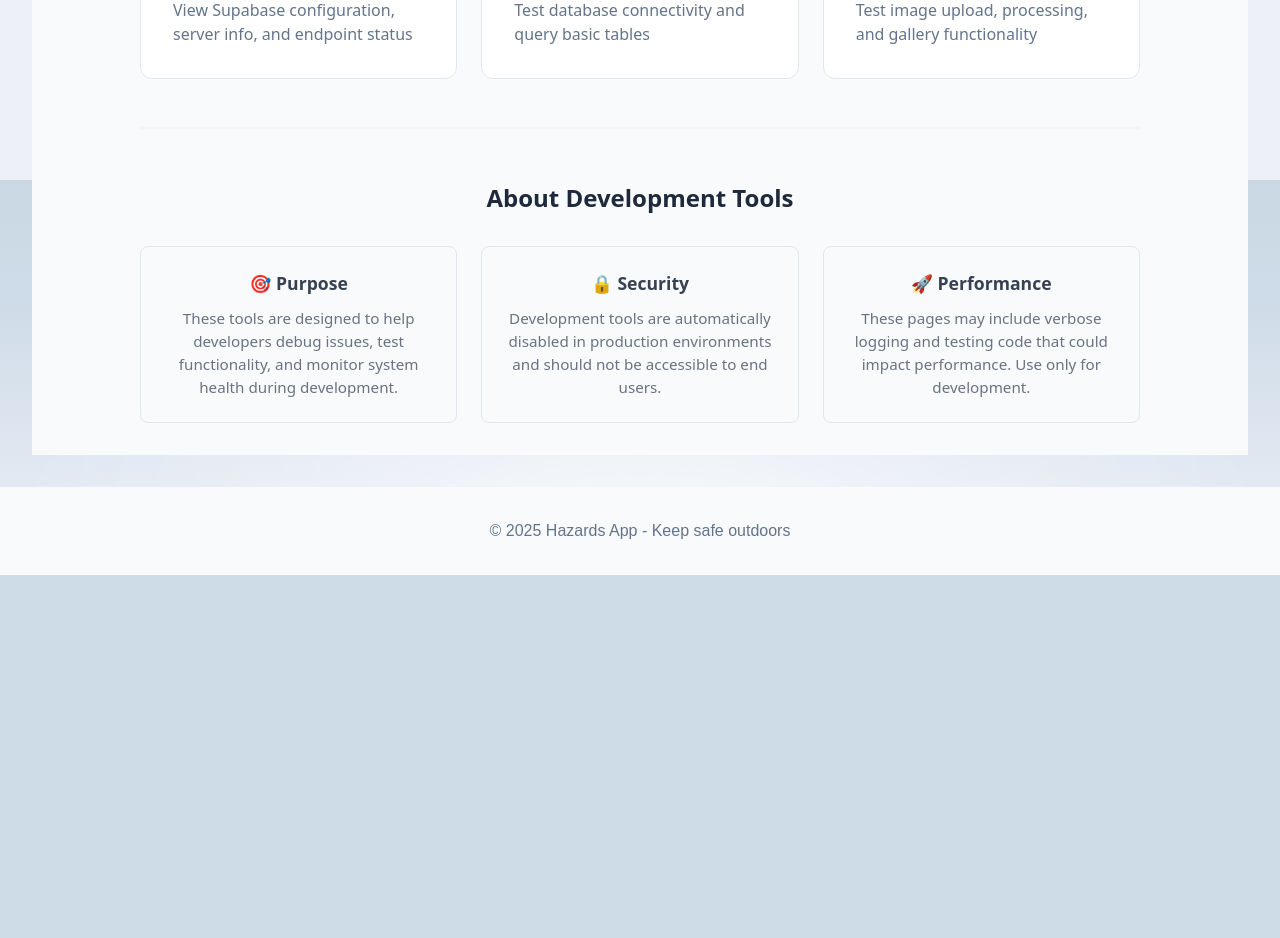
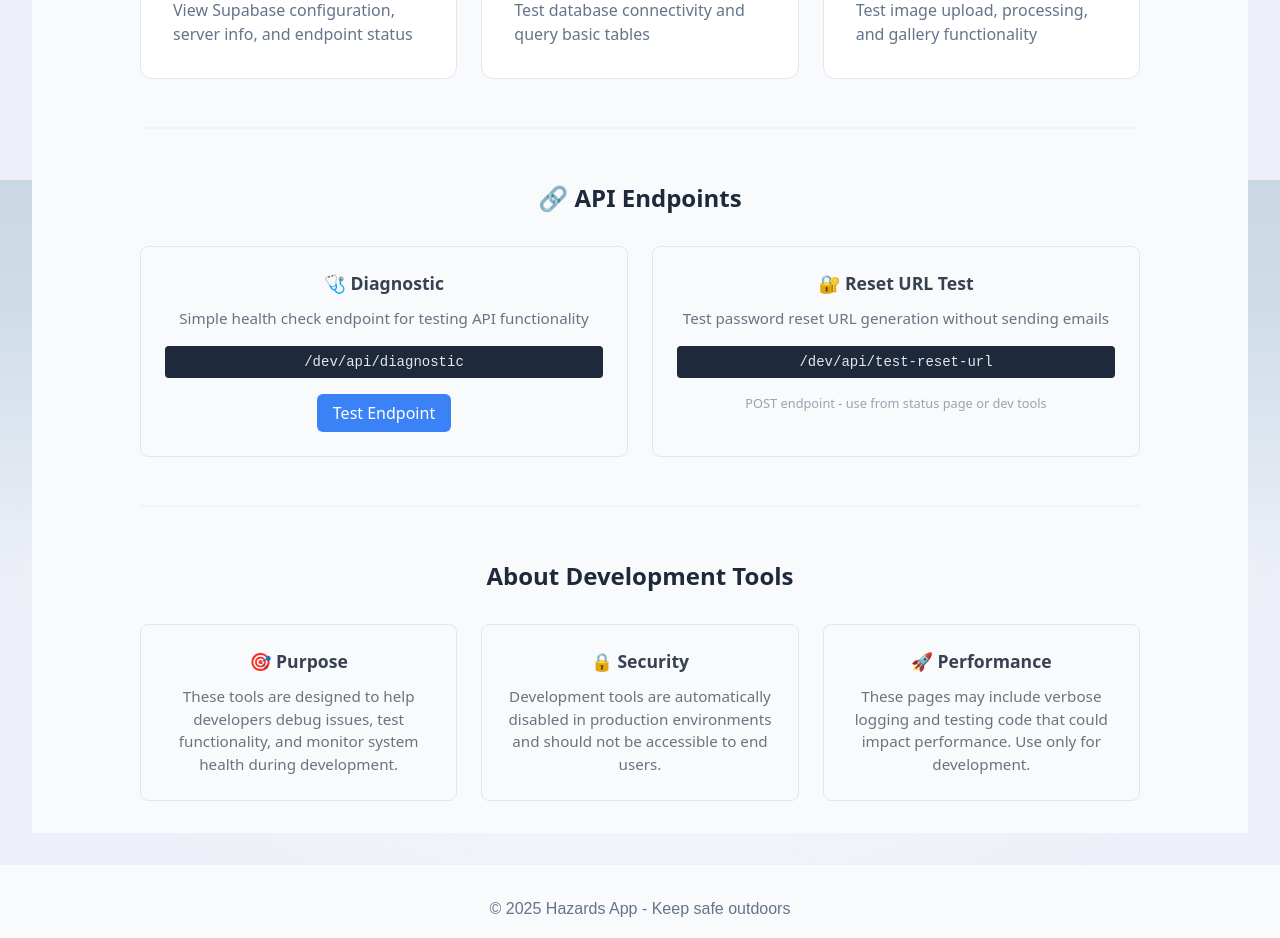
Before and after one commit to ChrisAntreasian/hazards, a SvelteKit app: page /dev in a window 1280 px wide. Shown: the part 620-1558 px from the top of the page. Before the commit the page ends 1195 px from the top, so only its background shows below. Built offline with nearby package versions, Linux system fonts and the light colour scheme; no server answers.

Commit message:
a bunch of clean up

```diff
--- a/src/routes/+layout.svelte
+++ b/src/routes/+layout.svelte
@@ -65,9 +65,6 @@
         {:else}
           <a href="/auth/log-in">Login</a>
           <a href="/auth/register">Register</a>
-          {#if dev}
-            <a href="/dev" class="dev-link">🔧 Dev</a>
-          {/if}
         {/if}
       </div>
     </nav>
--- a/src/routes/dev/+page.svelte
+++ b/src/routes/dev/+page.svelte
@@ -4,22 +4,23 @@
   let tools = [
     {
       title: "System Status",
-      description: "View Supabase configuration, server info, and endpoint status",
+      description:
+        "View Supabase configuration, server info, and endpoint status",
       href: "/dev/status",
-      icon: "🚀"
+      icon: "🚀",
     },
     {
       title: "Database Test",
       description: "Test database connectivity and query basic tables",
       href: "/dev/test",
-      icon: "🧪"
+      icon: "🧪",
     },
     {
       title: "Image Upload Test",
       description: "Test image upload, processing, and gallery functionality",
       href: "/dev/test/images",
-      icon: "📸"
-    }
+      icon: "📸",
+    },
   ];
 </script>
 
@@ -31,12 +32,14 @@
   <div class="welcome-card">
     <h1>🔧 Development Tools</h1>
     <p class="description">
-      Welcome to the development dashboard. These tools help with debugging, testing, and monitoring during development.
+      Welcome to the development dashboard. These tools help with debugging,
+      testing, and monitoring during development.
     </p>
 
     {#if !dev}
       <div class="warning-banner">
-        ⚠️ <strong>Warning:</strong> Development tools are only available in development mode.
+        ⚠️ <strong>Warning:</strong> Development tools are only available in development
+        mode.
       </div>
     {/if}
   </div>
@@ -52,22 +55,57 @@
     {/each}
   </div>
 
+  <div class="api-section">
+    <h2>🔗 API Endpoints</h2>
+    <div class="api-grid">
+      <div class="api-card">
+        <h3>🩺 Diagnostic</h3>
+        <p>Simple health check endpoint for testing API functionality</p>
+        <code>/dev/api/diagnostic</code>
+        <button
+          onclick={() => window.open("/dev/api/diagnostic", "_blank")}
+          class="api-btn"
+        >
+          Test Endpoint
+        </button>
+      </div>
+
+      <div class="api-card">
+        <h3>🔐 Reset URL Test</h3>
+        <p>Test password reset URL generation without sending emails</p>
+        <code>/dev/api/test-reset-url</code>
+        <div class="api-note">
+          POST endpoint - use from status page or dev tools
+        </div>
+      </div>
+    </div>
+  </div>
+
   <div class="info-section">
     <h2>About Development Tools</h2>
     <div class="info-grid">
       <div class="info-card">
         <h3>🎯 Purpose</h3>
-        <p>These tools are designed to help developers debug issues, test functionality, and monitor system health during development.</p>
+        <p>
+          These tools are designed to help developers debug issues, test
+          functionality, and monitor system health during development.
+        </p>
       </div>
 
       <div class="info-card">
         <h3>🔒 Security</h3>
-        <p>Development tools are automatically disabled in production environments and should not be accessible to end users.</p>
+        <p>
+          Development tools are automatically disabled in production
+          environments and should not be accessible to end users.
+        </p>
       </div>
 
       <div class="info-card">
         <h3>🚀 Performance</h3>
-        <p>These pages may include verbose logging and testing code that could impact performance. Use only for development.</p>
+        <p>
+          These pages may include verbose logging and testing code that could
+          impact performance. Use only for development.
+        </p>
       </div>
     </div>
   </div>
@@ -170,6 +208,81 @@
     transform: translateX(4px);
   }
 
+  .api-section {
+    margin-top: 3rem;
+    padding-top: 2rem;
+    border-top: 2px solid #f1f5f9;
+  }
+
+  .api-section h2 {
+    text-align: center;
+    color: #1e293b;
+    font-size: 1.5rem;
+    font-weight: 600;
+    margin-bottom: 2rem;
+  }
+
+  .api-grid {
+    display: grid;
+    grid-template-columns: repeat(auto-fit, minmax(300px, 1fr));
+    gap: 1.5rem;
+    margin-bottom: 3rem;
+  }
+
+  .api-card {
+    background: #f8fafc;
+    border: 1px solid #e2e8f0;
+    border-radius: 8px;
+    padding: 1.5rem;
+    text-align: center;
+  }
+
+  .api-card h3 {
+    margin: 0 0 0.75rem 0;
+    color: #374151;
+    font-size: 1.1rem;
+    font-weight: 600;
+  }
+
+  .api-card p {
+    margin: 0 0 1rem 0;
+    color: #6b7280;
+    line-height: 1.5;
+    font-size: 0.95rem;
+  }
+
+  .api-card code {
+    background: #1e293b;
+    color: #e2e8f0;
+    padding: 0.5rem 0.75rem;
+    border-radius: 4px;
+    font-family: "Courier New", monospace;
+    font-size: 0.875rem;
+    display: block;
+    margin-bottom: 1rem;
+  }
+
+  .api-btn {
+    background: #3b82f6;
+    color: white;
+    border: none;
+    padding: 0.5rem 1rem;
+    border-radius: 6px;
+    font-weight: 500;
+    cursor: pointer;
+    transition: background-color 0.2s;
+  }
+
+  .api-btn:hover {
+    background: #2563eb;
+  }
+
+  .api-note {
+    font-size: 0.8rem;
+    color: #9ca3af;
+    margin-top: 0.5rem;
+  }
+
   .info-section {
     margin-top: 3rem;
     padding-top: 2rem;
--- a/src/routes/api/diagnostic/+server.ts
+++ b/src/routes/dev/api/diagnostic/+server.ts
@@ -2,16 +2,16 @@ import { json } from '@sveltejs/kit';
 
 export const GET = async () => {
   try {
-    console.log('🔍 Error diagnostic endpoint hit');
+    console.log('Dev API: Diagnostic endpoint accessed');
 
     return json({
       status: 'success',
-      message: 'Error diagnostic endpoint is working',
+      message: 'Diagnostic endpoint is working',
       timestamp: new Date().toISOString(),
       server: 'running'
     });
   } catch (error) {
-    console.error('❌ Error in diagnostic endpoint:', error);
+    console.error('Dev API: Diagnostic endpoint error -', error instanceof Error ? error.message : String(error));
 
     return json({
       status: 'error',
```
Also changed, not shown: src/routes/auth/change-password/+page.server.ts (+6 -13 lines), src/routes/auth/forgot-password/+page.server.ts (+3 -20 lines), src/routes/auth/log-in/+page.server.ts (+3 -45 lines), src/routes/auth/register/+page.server.ts (+1 -8 lines), src/routes/auth/reset-password/+page.server.ts (+3 -9 lines), src/routes/dev/+layout.svelte (+15 -5 lines), src/routes/dev/api/test-reset-url/+server.ts (renamed from src/routes/api/test-reset-url/+server.ts, +3 -7 lines), src/routes/dev/test/+page.svelte (+2 -1 lines), src/routes/dev/README.md.
